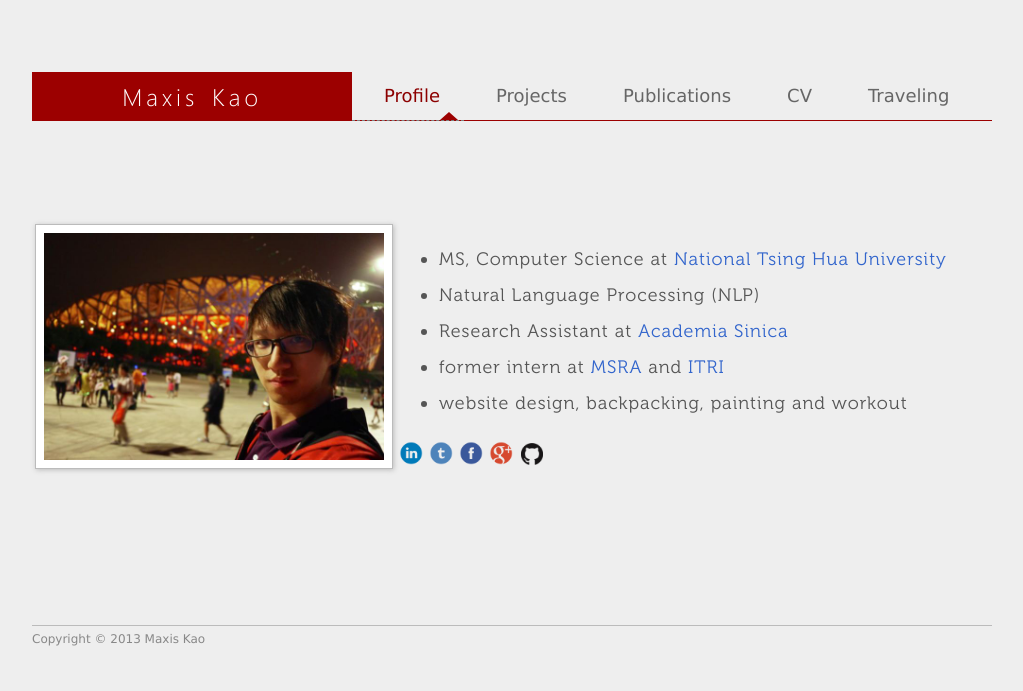
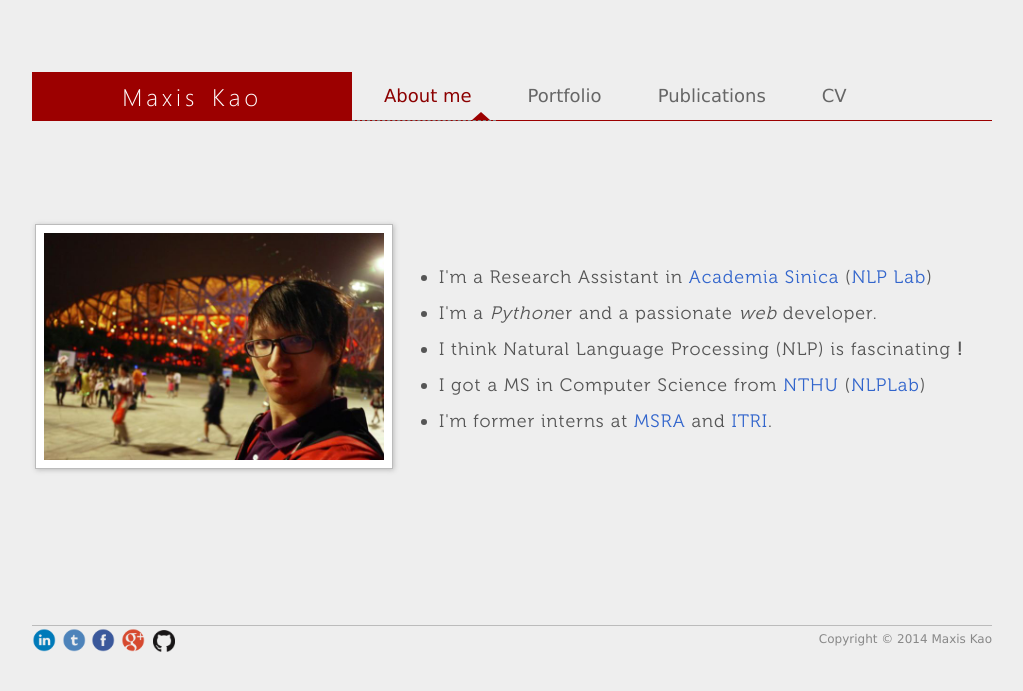
Before and after one commit to maxis1718/maxiskao, a Flask app: page / in a window 1280 px wide. Shown: the top 691 px of the page, without its empty margins (128-1151 px from the left). Run offline with Flask 2, Linux system fonts and the light colour scheme.

Commit message:
update project, people

```diff
--- a/templates/layout.html
+++ b/templates/layout.html
@@ -40,11 +40,11 @@
 			<div id="logo">Maxis Kao</div>
 			<div id="menu">
 				<div class="menu-item {{ selected['profile'] }} ">
-					<span><a href="{{ url_for('show', section="profile") }}">Profile</a></span>
+					<span><a href="{{ url_for('show', section="profile") }}">About me</a></span>
 					<span class="tri {{ triangle['profile'] }}"></span>
 				</div>
 				<div class="menu-item {{ selected['projects'] }}">
-					<span><a href="{{ url_for('show', section="projects") }}">Projects</a></span>
+					<span><a href="{{ url_for('show', section="projects") }}">Portfolio</a></span>
 					<span class="tri {{ triangle['projects'] }}"></span>
 				</div>
 				<div class="menu-item {{ selected['publications'] }}">
@@ -55,7 +55,7 @@
 					<span><a href="{{ url_for('static', filename="files/Maxis-CV-with-pubs.pdf") }} " target="_blank">CV</a></span>
 					<span class="tri {{ triangle['cv'] }}"></span>
 				</div>
-				<div class="menu-item {{ selected['about'] }}">
+				<div class="menu-item {{ selected['about'] }} hide">
 					<span><a href="{{ url_for('show', section="about") }}">Traveling</a></span>
 					<span class="tri {{ triangle['about'] }}"></span>
 				</div>
@@ -67,7 +67,42 @@
 		</div> <!-- end of #content -->
 
 		<div id="footer">
-			<span id="copyright">Copyright &copy; 2013 Maxis Kao</span>
+
+			<div class="footer-wrap" id="copyright-wrap">
+				<span id="copyright">Copyright &copy; 2014 Maxis Kao</span>
+			</div>
+			<div id="socialnetwork" class="footer-wrap">
+				<div class="socialnetwork-block">
+					<a href="http://tw.linkedin.com/pub/maxis-kao/52/743/810/" target="_blank">
+						<img src="{{ url_for('static', filename='logos/linkedin-128.png') }}" alt="linkedin"/>
+					</a>
+				</div>
+
+				<div class="socialnetwork-block">
+					<a href="http://maxiskao.tumblr.com" target="_blank">
+						<img src="{{ url_for('static', filename='logos/tumblr-128.png') }}" alt="tumblr"/>
+					</a>
+				</div>
+
+				<div class="socialnetwork-block">
+					<a href="https://www.facebook.com/maxis.kao" target="_blank">
+						<img src="{{ url_for('static', filename='logos/facebook-128.png') }}" alt="facebook"/>
+					</a>
+				</div>
+
+				<div class="socialnetwork-block">
+					<a href="https://plus.google.com/107848034286093524296" target="_blank">
+						<img src="{{ url_for('static', filename='logos/google-128.png') }}" alt="google+"/>
+					</a>
+				</div>
+
+
+				<div class="socialnetwork-block" style="padding-left:2px">
+					<a href="https://github.com/maxis1718" target="_blank">
+						<img src="{{ url_for('static', filename='logos/github-128.png') }}" alt="github"/>
+					</a>
+				</div>
+			</div>
 		</div> <!-- end of #footer -->
 	</div> <!-- end of #container -->
 </body>
--- a/templates/profile.html
+++ b/templates/profile.html
@@ -11,44 +11,29 @@
 		</td>
 		<td id="profile-right">
 			<ul>
-				<li>MS, Computer Science at <a href="http://www.nthu.edu.tw/english/index.php" target="_blank">National Tsing Hua University</a></li>
-				<li>Natural Language Processing (NLP)</li>
-				<li>Research Assistant at <a href="http://www.iis.sinica.edu.tw/index_en.html" target="_blank">Academia Sinica</a></li>
-				<li>former intern at <a href="http://research.microsoft.com/en-us/labs/asia/" target="_blank">MSRA</a> and <a href="https://www.itri.org.tw/eng/" target="_blank">ITRI</a></li>
-				<li>website design, backpacking, painting and workout</li>
-			</ul>
-			<div id="socialnetwork">
-				<div class="socialnetwork-block">
-					<a href="http://tw.linkedin.com/pub/maxis-kao/52/743/810/" target="_blank">
-						<img src="{{ url_for('static', filename='logos/linkedin-128.png') }}" alt="linkedin"/>
-					</a>
-				</div>
+				<li>I'm a Research Assistant in
+					<a href="http://www.iis.sinica.edu.tw/index_en.html" target="_blank">Academia Sinica</a>
+					(<a href="http://doraemon.iis.sinica.edu.tw" target="_blank">NLP Lab</a>)
+				</li>
+				<li>I'm a <em>Python</em>er and a passionate <em>web</em> developer.</li>
+				<!-- <li>I enjoy the quest of web interface development</li> -->
+				<li>I think Natural Language Processing (NLP) is fascinating <strong>!</strong></li>
 
-				<div class="socialnetwork-block">
-					<a href="http://maxiskao.tumblr.com" target="_blank">
-						<img src="{{ url_for('static', filename='logos/tumblr-128.png') }}" alt="tumblr"/>
-					</a>
-				</div>
-
-				<div class="socialnetwork-block">
-					<a href="https://www.facebook.com/maxis.kao" target="_blank">
-						<img src="{{ url_for('static', filename='logos/facebook-128.png') }}" alt="facebook"/>
-					</a>
-				</div>
-
-				<div class="socialnetwork-block">
-					<a href="https://plus.google.com/107848034286093524296" target="_blank">
-						<img src="{{ url_for('static', filename='logos/google-128.png') }}" alt="google+"/>
-					</a>
-				</div>
+				<li>I got a MS in Computer Science from
+					<a href="http://www.nthu.edu.tw/english/index.php" target="_blank">NTHU</a>
+					(<a href="http://nlp.cs.nthu.edu.tw/" target="_blank">NLPLab</a>)
+				</li>
 
 
-				<div class="socialnetwork-block" style="padding-left:2px">
-					<a href="https://github.com/maxis1718" target="_blank">
-						<img src="{{ url_for('static', filename='logos/github-128.png') }}" alt="github"/>
-					</a>
-				</div>
-			</div>
+
+				<li>
+					I'm former interns at
+					<a href="http://research.microsoft.com/en-us/labs/asia/" target="_blank">MSRA</a>
+					and
+					<a href="https://www.itri.org.tw/eng/" target="_blank">ITRI</a>.
+				</li>
+				<!-- <li>website design, backpacking, painting and workout</li> -->
+			</ul>
 		</td>
 	</tr>
 </table>
--- a/templates/projects.html
+++ b/templates/projects.html
@@ -26,7 +26,7 @@
 					{{ project['detail'] }}
 				{% endautoescape %}
 				</div>
-				<div class="project-teamwork">Team<br>
+				<div class="project-teamwork">Work with:<br>
 					{% for member in project['team'] %}
 					<span>
 						<a href="{{ member['link'] }}" target="_blank">{{ member['name'] }}</a> {{ member['delimiter'] }}
```
